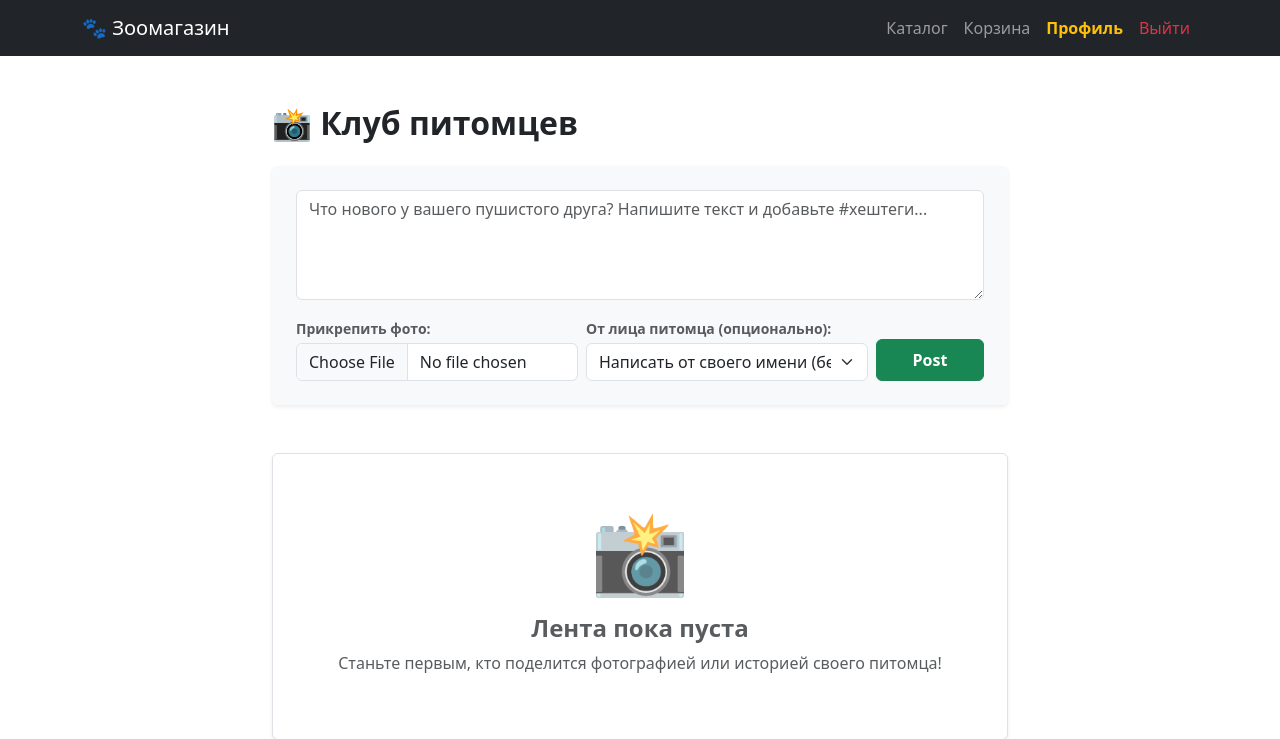
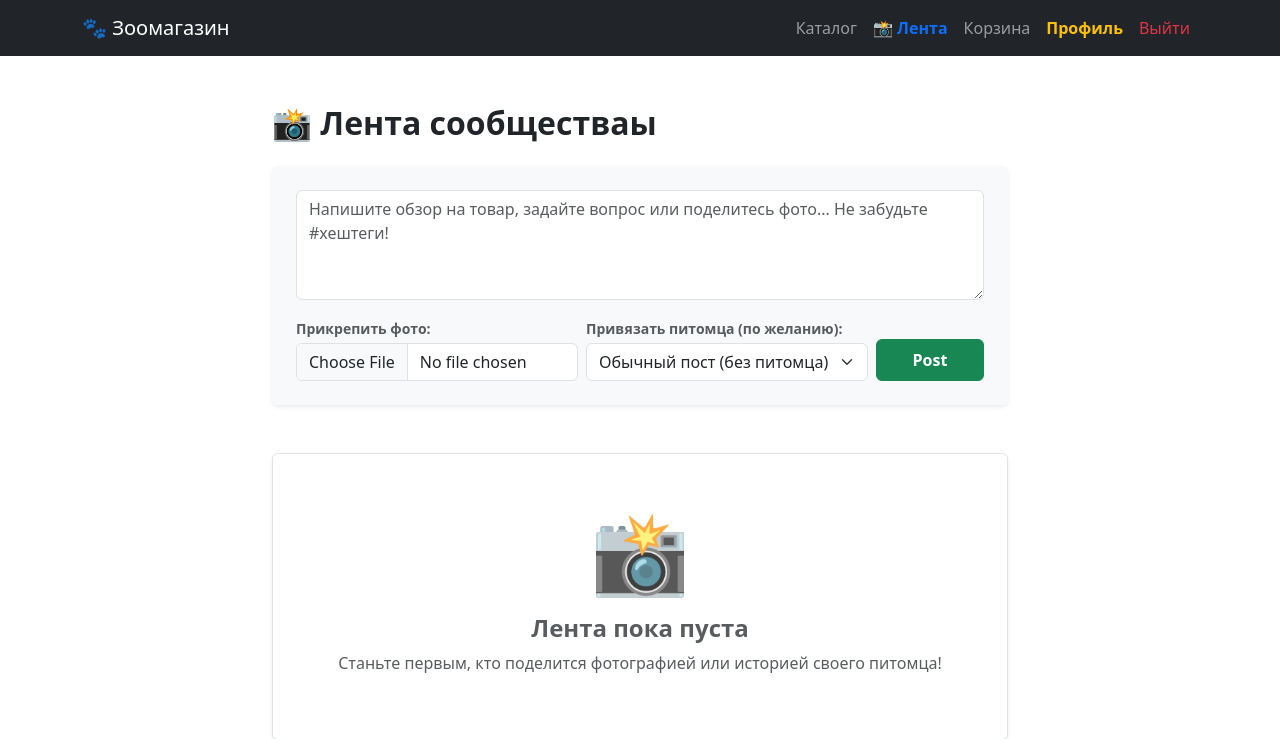
Before and after one commit to Apehovesrame/zoomagazin, a Django app: page /community/ in a window 1280 px wide. Shown: the top 739 px of the page. Run offline with Django 5.2, Linux system fonts and the light colour scheme; the visitor is signed in with stand-in values (Sample User, id 1); data comes from the database, SQL or seed files in the repository; data that the repository does not hold is empty.

Commit message:
FIX Кнопка сообщества была только в уадмина, по ошибке в админ панели

```diff
--- a/store/forms.py
+++ b/store/forms.py
@@ -113,22 +113,20 @@ class PostForm(forms.ModelForm):
             'text': forms.Textarea(attrs={
                 'class': 'form-control',
                 'rows': 4,
-                'placeholder': 'Что нового у вашего пушистого друга? Напишите текст и добавьте #хештеги...'
+                # Меняем плейсхолдер на более универсальный:
+                'placeholder': 'Напишите обзор на товар, задайте вопрос или поделитесь фото... Не забудьте #хештеги!'
             }),
             'image': forms.FileInput(attrs={'class': 'form-control'}),
             'pet': forms.Select(attrs={'class': 'form-select'})
         }
 
-    # Маленькая, но важная хитрость: переопределяем инициализацию формы,
-    # чтобы в выпадающем списке питомцев пользователь видел ТОЛЬКО СВОИХ животных, а не чужих.
     def __init__(self, *args, **kwargs):
-        # Вытаскиваем пользователя из аргументов (мы передадим его из views.py)
         user = kwargs.pop('user', None)
         super(PostForm, self).__init__(*args, **kwargs)
         if user:
-            # Фильтруем список питомцев
             self.fields['pet'].queryset = Pet.objects.filter(user=user)
-            self.fields['pet'].empty_label = "Написать от своего имени (без привязки к питомцу)"
+            # Меняем текст пустого выбора, чтобы было понятно, что питомец не обязателен
+            self.fields['pet'].empty_label = "Обычный пост (без питомца)"
 
 class CommentForm(forms.ModelForm):
     class Meta:
--- a/store/models.py
+++ b/store/models.py
@@ -198,3 +198,17 @@ class Review(models.Model):
 
     def __str__(self):
         return f"Отзыв от {self.user.username} на {self.product.name} ({self.rating} звезд)"
+
+
+class ImageGallery(models.Model):
+    # Эта модель может быть связана с чем угодно
+    post = models.ForeignKey(Post, on_delete=models.CASCADE, related_name='images', null=True, blank=True)
+    product = models.ForeignKey(Product, on_delete=models.CASCADE, related_name='images', null=True, blank=True)
+    pet = models.ForeignKey(Pet, on_delete=models.CASCADE, related_name='images', null=True, blank=True)
+
+    image = models.ImageField('Фото', upload_to='gallery/')
+    uploaded_at = models.DateTimeField(auto_now_add=True)
+
+    class Meta:
+        verbose_name = 'Фото из галереи'
+        verbose_name_plural = 'Галерея'
--- a/store/templates/store/base.html
+++ b/store/templates/store/base.html
@@ -18,6 +18,10 @@
                     <li class="nav-item"><a class="nav-link" href="{% url 'store:catalog' %}">Каталог</a></li>
 
                     <li class="nav-item">
+                        <a class="nav-link fw-bold text-primary" href="{% url 'store:community' %}">📸 Лента</a>
+                    </li>
+
+                    <li class="nav-item">
                         <a class="nav-link" href="{% url 'store:cart' %}">Корзина</a>
                     </li>
 
@@ -30,7 +34,6 @@
                         <ul class="dropdown-menu dropdown-menu-end shadow-sm border-0" aria-labelledby="adminDropdown">
                             <li><a class="dropdown-item" href="{% url 'store:manager_dashboard' %}">Товары</a></li>
                             <li><a class="dropdown-item" href="{% url 'store:manager_orders' %}">Заказы</a></li>
-                            <li class="nav-item"><a class="nav-link fw-bold" href="{% url 'store:community' %}">📸 Клуб питомцев</a></li>
                         </ul>
                     </li>
                     {% endif %}
--- a/store/templates/store/community.html
+++ b/store/templates/store/community.html
@@ -1,13 +1,13 @@
 {% extends 'store/base.html' %}
 
-{% block title %}Клуб питомцев - Зоомагазин{% endblock %}
+{% block title %}Лента сообщества - Зоомагазин{% endblock %}
 
 {% block content %}
 <div class="row justify-content-center mt-4 mb-5">
     <div class="col-lg-8">
 
         <div class="d-flex justify-content-between align-items-center mb-4">
-            <h2 class="fw-bold mb-0">📸 Клуб питомцев</h2>
+            <h2 class="fw-bold mb-0">📸 Лента сообществаы</h2>
             {% if tag_filter %}
                 <div>
                     <span class="badge bg-primary fs-6">#{{ tag_filter }}</span>
@@ -31,7 +31,7 @@
                             {{ form.image }}
                         </div>
                         <div class="col-md-5">
-                            <label class="small text-muted fw-bold mb-1">От лица питомца (опционально):</label>
+                            <label class="small text-muted fw-bold mb-1">Привязать питомца (по желанию):</label>
                             {{ form.pet }}
                         </div>
                         <div class="col-md-2 mt-auto text-end">
```
